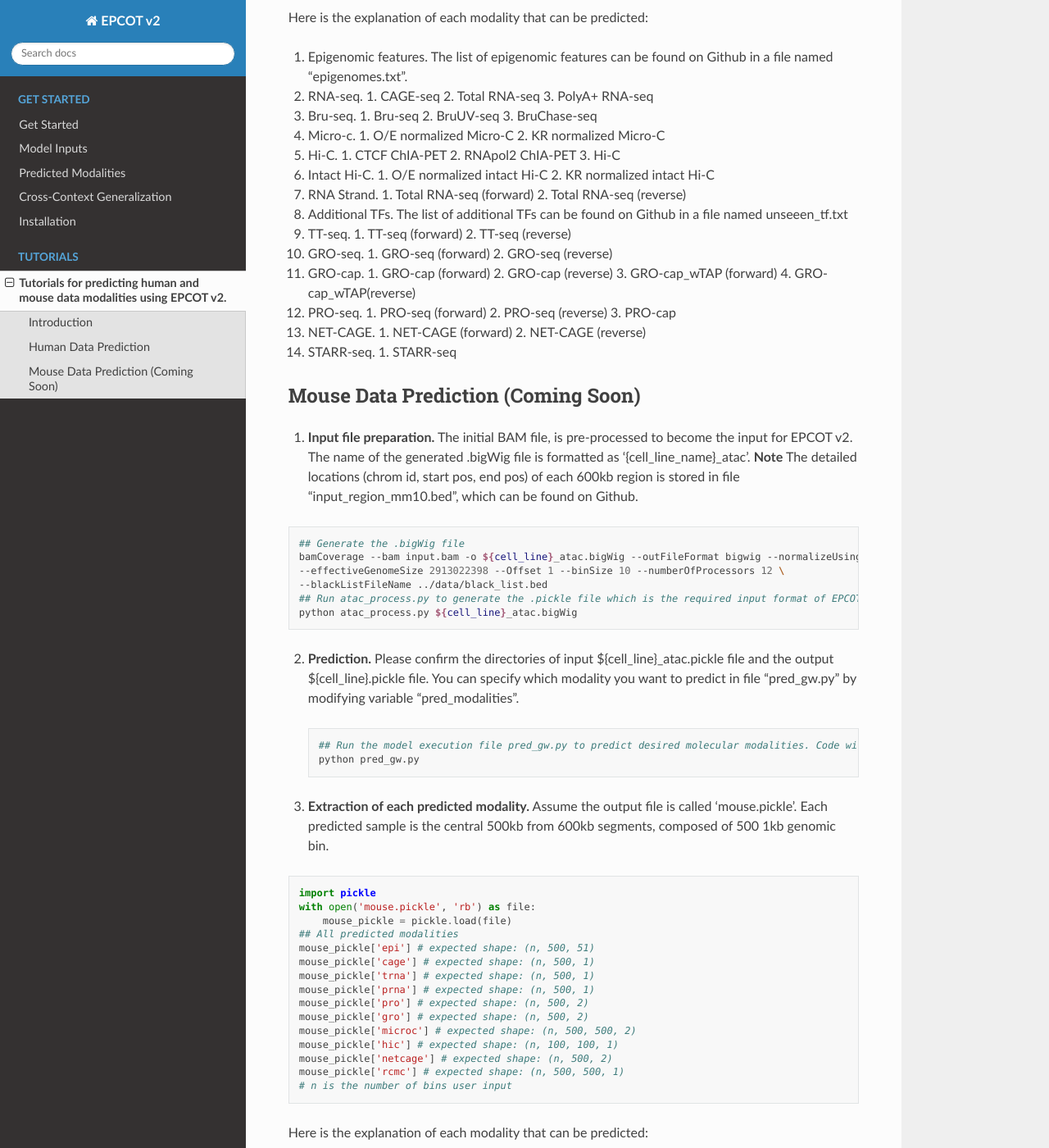
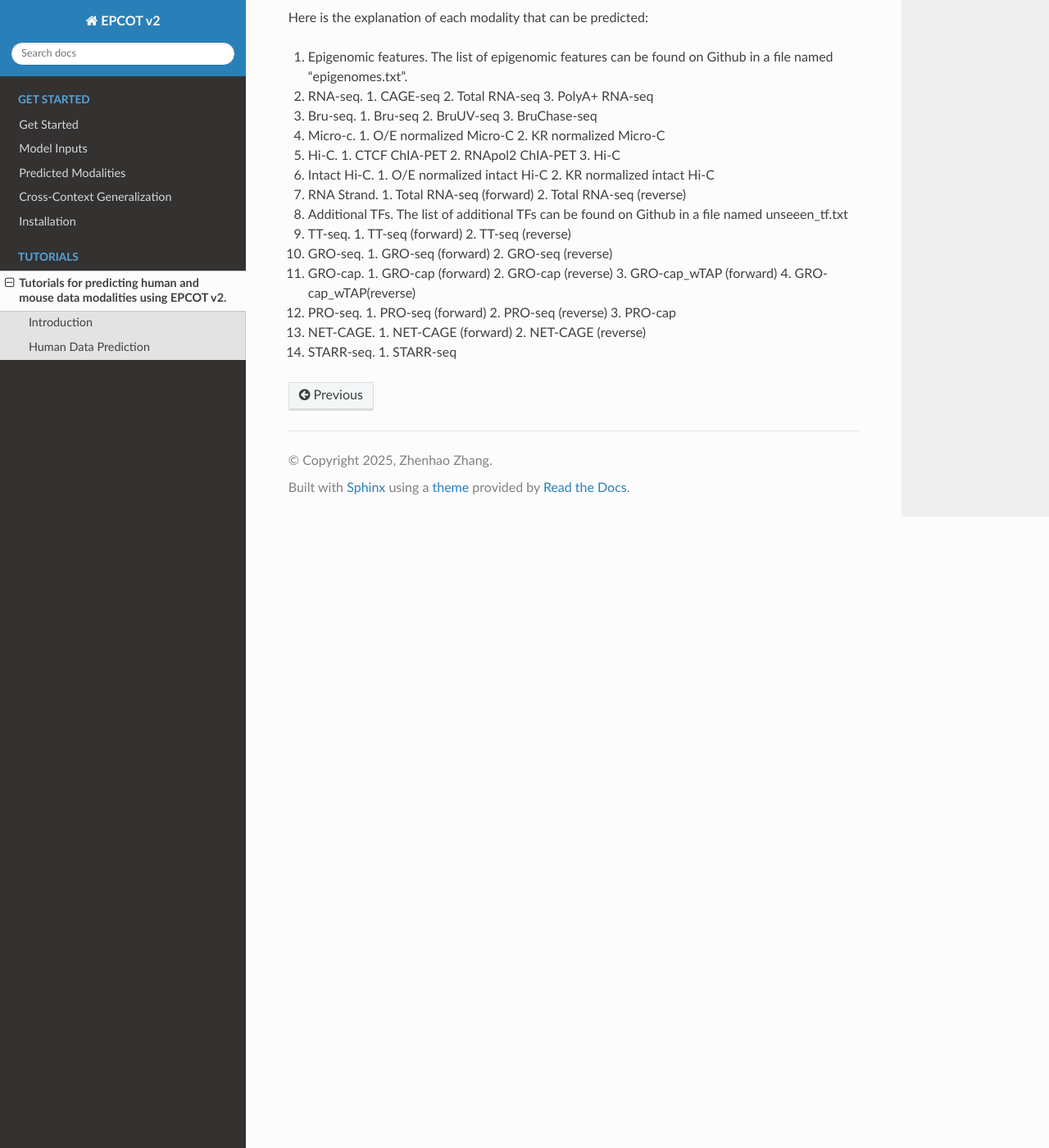
Before and after one commit to Luosanj/epcotv2_tutorial, a Sphinx documentation site: the page built from docs/source/tutorial/index.rst, in a window 1280 px wide and 1400 px high, scrolled down 1294 px. Shown: the whole window at 82% size. Built offline with Sphinx 7.4.7 and the Read the Docs theme 3.1.0, drawn with Linux system fonts in a browser that asks for light colours; some of the changed text lies outside the part shown.

Commit message:
Update index.rst

```diff
--- a/docs/source/tutorial/index.rst
+++ b/docs/source/tutorial/index.rst
@@ -77,65 +77,3 @@
 (13) NET-CAGE. 1. NET-CAGE (forward) 2. NET-CAGE (reverse)
 
 (14) STARR-seq. 1. STARR-seq
-
-Mouse Data Prediction (Coming Soon)
------------------------------------
-(1) **Input file preparation.** The initial BAM file, is pre-processed to become the input for EPCOT v2. The name of the generated .bigWig file is formatted as '{cell_line_name}_atac'. **Note** The detailed locations (chrom id, start pos, end pos) of each 600kb region is stored in file "input_region_mm10.bed", which can be found on Github.
-
-.. code-block:: bash
-
-    ## Generate the .bigWig file
-    bamCoverage --bam input.bam -o ${cell_line}_atac.bigWig --outFileFormat bigwig --normalizeUsing RPGC \
-    --effectiveGenomeSize 2913022398 --Offset 1 --binSize 10 --numberOfProcessors 12 \
-    --blackListFileName ../data/black_list.bed
-    ## Run atac_process.py to generate the .pickle file which is the required input format of EPCOT v2.
-    python atac_process.py ${cell_line}_atac.bigWig
-
-(2) **Prediction.** Please confirm the directories of input ${cell_line}_atac.pickle file and the output ${cell_line}.pickle file. You can specify which modality you want to predict in file "pred_gw.py" by modifying variable "pred_modalities".
-
- .. code-block:: bash
-
-     ## Run the model execution file pred_gw.py to predict desired molecular modalities. Code will come soon.
-     python pred_gw.py
-
-(3) **Extraction of each predicted modality.** Assume the output file is called 'mouse.pickle'. Each predicted sample is the central 500kb from 600kb segments, composed of 500 1kb genomic bin.
-
-.. code-block:: python
-
-    import pickle
-    with open('mouse.pickle', 'rb') as file:
-        mouse_pickle = pickle.load(file)
-    ## All predicted modalities
-    mouse_pickle['epi'] # expected shape: (n, 500, 51)
-    mouse_pickle['cage'] # expected shape: (n, 500, 1)
-    mouse_pickle['trna'] # expected shape: (n, 500, 1)
-    mouse_pickle['prna'] # expected shape: (n, 500, 1)
-    mouse_pickle['pro'] # expected shape: (n, 500, 2)
-    mouse_pickle['gro'] # expected shape: (n, 500, 2)
-    mouse_pickle['microc'] # expected shape: (n, 500, 500, 2)
-    mouse_pickle['hic'] # expected shape: (n, 100, 100, 1)
-    mouse_pickle['netcage'] # expected shape: (n, 500, 2)
-    mouse_pickle['rcmc'] # expected shape: (n, 500, 500, 1)
-    # n is the number of bins user input
-
-Here is the explanation of each modality that can be predicted:
-
-(1) Epigenomic features. The list of epigenomic features can be found on Github in a file named "mouse_tfs.txt".
-
-(2) CAGE-seq.
-
-(3) total RNA-seq.
-
-(4) PolyA+ RNA-seq.
-
-(5) PRO-seq. 1. PRO-seq (forward) 2. PRO-seq (reverse)
-
-(6) GRO-seq. 1. GRO-seq (forward) 2. GRO-seq (reverse)
-
-(7) Micro-c. 1. O/E normalized Micro-C 2. KR normalized Micro-C
-
-(8) O/E Hi-C.
-
-(9) NET-CAGE. 1. NET-CAGE (forward) 2. NET-CAGE (reverse)
-
-(10) O/E RCMC.
```
